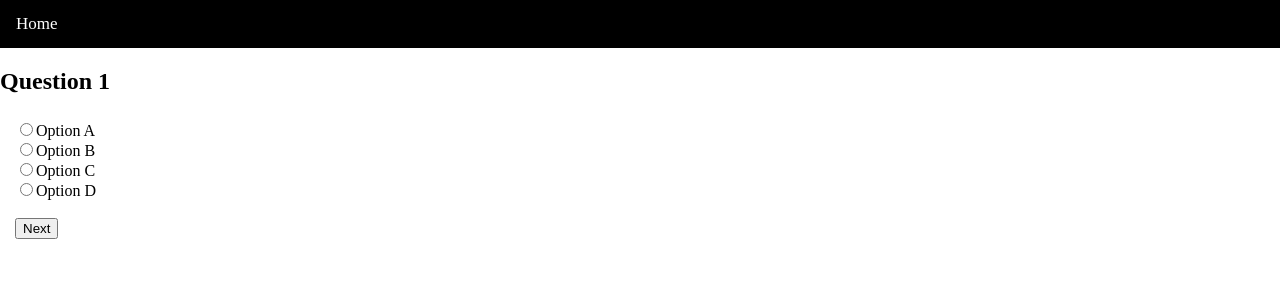
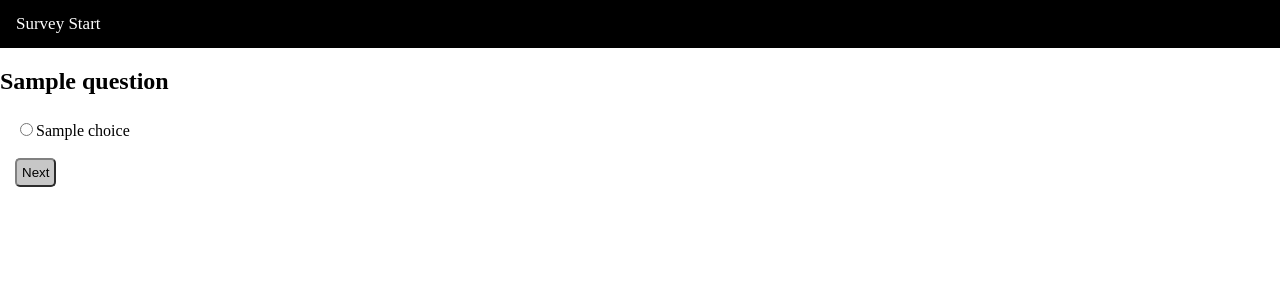
Before and after one commit to Rajayne/FlaskSurvey, a Flask app: template templates/question.html in a window 1280 px wide. Shown: the top 300 px of the page. Run offline with Flask 2, Linux system fonts and the light colour scheme; the template is opened without the code that fills it: most values are stand-ins (such as "Sample title", 1, 10 or a date in 2020).

Commit message:
Created session response to track answers and prevent user from jumping to different questions, and auto-fill html for each question using variables

```diff
--- a/app.py
+++ b/app.py
@@ -1,52 +1,64 @@
 from flask import Flask, request, render_template, redirect, flash, jsonify, session
 from flask_debugtoolbar import DebugToolbarExtension
+from surveys import satisfaction_survey as survey
 
 # Create templates folder and tell Flask to use it
 app = Flask(__name__,template_folder='templates')
-
 app.debug = True
-# Debug Toolbar Requirement
 app.config['SECRET_KEY'] = 'key'
 app.config['DEBUG_TB_INTERCEPT_REDIRECTS'] = False
 debug = DebugToolbarExtension(app)
 
-from surveys import satisfaction_survey
+RESPONSES_KEY = "responses"
+
 
 @app.route('/')
-def home():
-    return render_template('home.html')
+def show_start():
+    return render_template('start.html', survey=survey)
 
-RESPONSES = []
 
-# QUESTIONS = {
-#     0: "Question 1",
-#     1: "Question 2",
-#     2: "Question 3",
-#     3: "Question 4",
-#     4: "Question 5",
-# }
+@app.route('/begin', methods=["POST"])
+def start_survey():
+    """Clear session of responses."""
+    session[RESPONSES_KEY] = []
 
-# Int: indicates id should be converted to integer
-# .get(var, alt) if var not found will return alt i.e. no post 5
-# @app.route('/question/<int:id>')
-# def find_question(id):
-#     question = QUESTIONS.get(id, "Question not found")
-#     return f"<p>{question}</p>"
+    return redirect("/question/0")
 
-@app.route('/question')
-def find_question():
-    return render_template('question.html')
+
+@app.route('/question/<int:id>')
+def show_question(id):
+    """Display current question using id"""
+    responses = session.get(RESPONSES_KEY)
+
+    if (responses is None):
+        # Accessing question page too soon
+        return redirect("/")
+    if (len(responses) == len(survey.questions)):
+        # Already answered all questions
+        return redirect("/end")
+    if (len(responses) != id):
+        # Tryin to access questions out of order
+        flash(f"Please answer survey question below to continue.")
+        return redirect(f"/question/{len(responses)}")
+
+    question = survey.questions[id]
+    return render_template(
+        "question.html", question_num=id, question=question)
+
 
 @app.route('/answer', methods=["POST"])
 def save_answer():
-    answer = request.form.get('answer',None)
-    if answer == None:
-        flash('Please select an option!')
-        return redirect('/question')
-    elif answer in RESPONSES:
-        flash("Question already answered!", "error")
-        return redirect('/')
+    choice = request.form['answer']
+
+    responses = session[RESPONSES_KEY]
+    responses.append(choice)
+    session[RESPONSES_KEY] = responses
+
+    if (len(responses) == len(survey.questions)):
+        return redirect('/end')
     else:
-        RESPONSES.append(answer)
-        flash("Question answered!", "success")
-        return redirect('/question')
+        return redirect(f"/question/{len(responses)}")
+
+@app.route('/end')
+def thankyou():
+    return render_template('end.html')
--- a/static/app.css
+++ b/static/app.css
@@ -25,7 +25,8 @@ body {
 .button {
     color: black;
     text-decoration: none;
-    border-radius: 10px;
+    border-radius: 5px;
+    border-color: gray;
     background-color: rgb(199, 199, 199);
     padding: 5px;
 }
--- a/templates/base.html
+++ b/templates/base.html
@@ -9,7 +9,7 @@
 </head>
 <body>
     <nav class="navbar">
-        <a href="/">Home</a>
+        <a href="/">Survey Start</a>
     </nav>
 
 {% with messages = get_flashed_messages(with_categories=true) %}
--- a/templates/question.html
+++ b/templates/question.html
@@ -1,14 +1,13 @@
 {% extends 'base.html' %}
 
-{% block title %} Home Page {% endblock %}
+{% block title %} Survey Questions {% endblock %}
 {% block content %}
-<h2>Question 1</h2>
+<h2>{{question.question}}</h2>
 <form class="questions" method="POST" action="/answer">
-    <input type="radio" name="answer" value="A">Option A<br>
-    <input type="radio" name="answer" value="B">Option B<br>
-    <input type="radio" name="answer" value="C">Option C<br>
-    <input type="radio" name="answer" value="D">Option D<br>
+    {% for choice in question.choices %}
+    <input type="radio" name="answer" value="{{choice}}">{{choice}}<br>
+    {% endfor %}
     <br>
-    <input type="Submit" value="Next">
+    <input type="Submit" value="Next" class="button">
 </form>
 {% endblock %}
```
Also changed, not shown: templates/end.html (added, +9 -0 lines), templates/home.html (deleted, +0 -13 lines), templates/start.html (added, +14 -0 lines).
